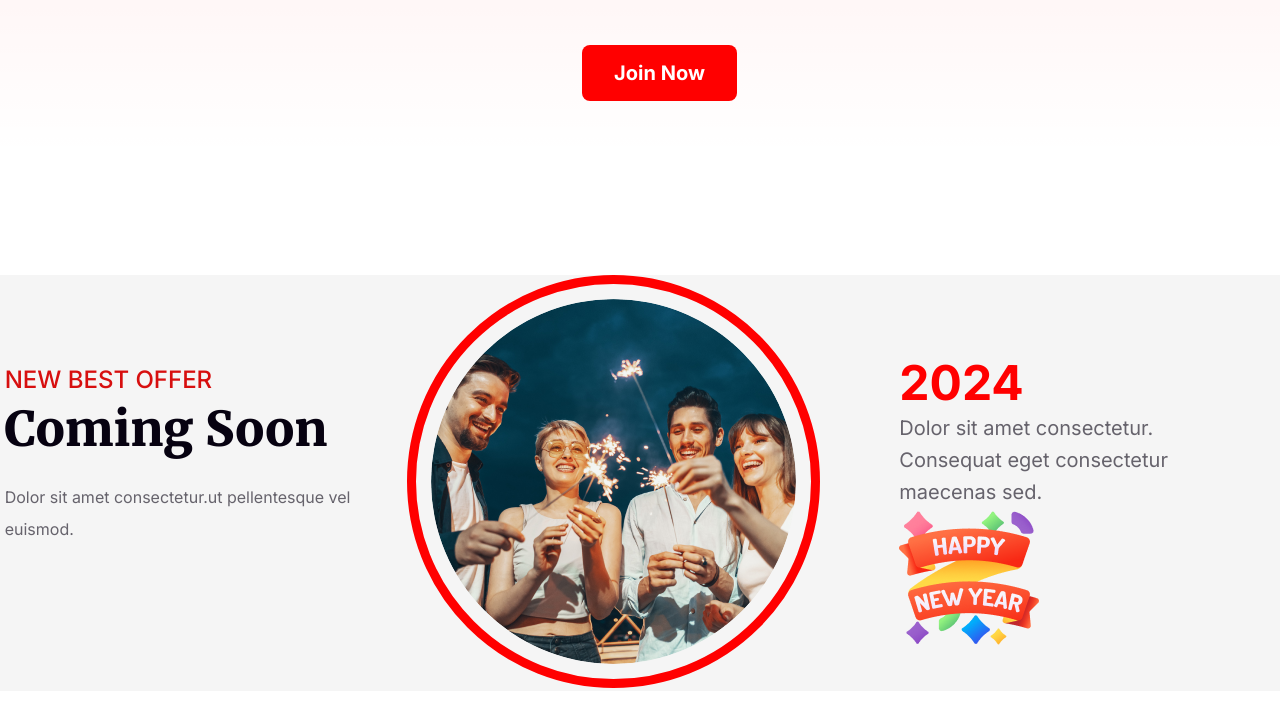
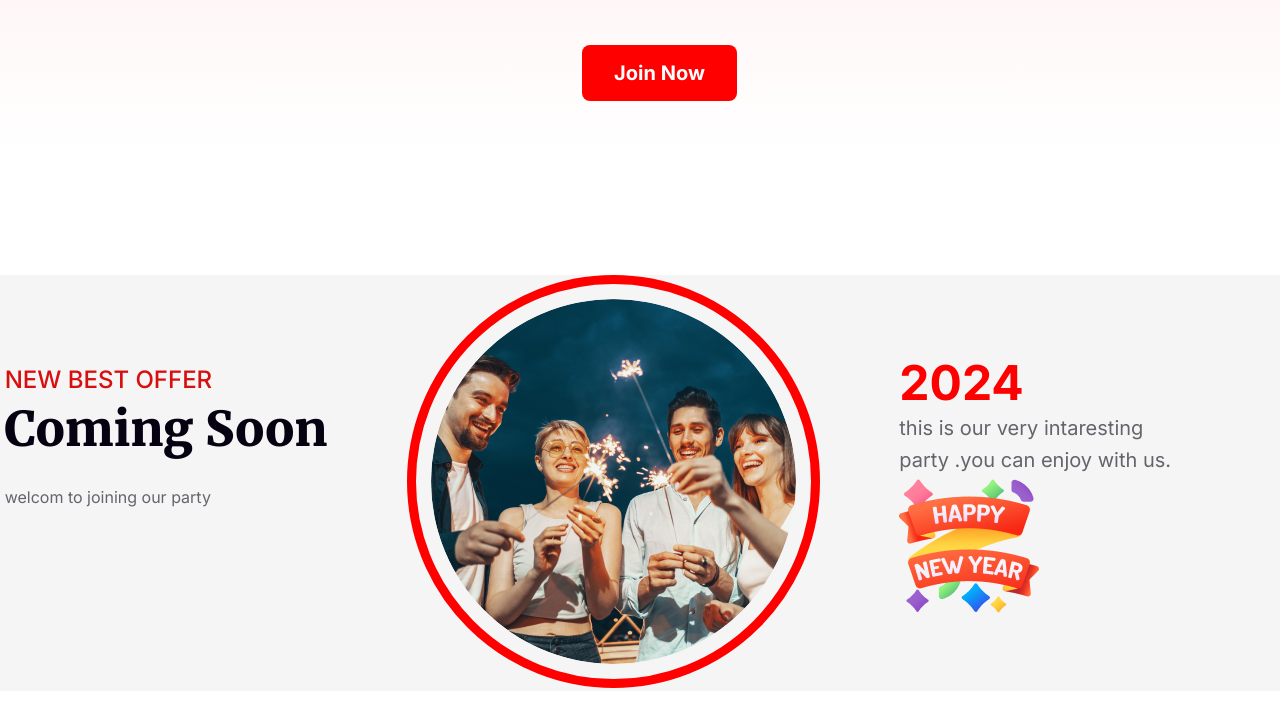
Before and after one commit to mizanurrahman70/B9-1-assainment, a plain HTML site: page index.html in a window 1280 px wide. Shown: the part 2734-3461 px from the top of the page. Drawn offline with nearby package versions, Linux system fonts and the light colour scheme.

Commit message:
added my p repo

```diff
--- a/index.html
+++ b/index.html
@@ -34,7 +34,7 @@
  <div class="welcome-container">
     <div class="welcom">
         <h1>Welcome to <br> midnight party</h1>
-        <p>Dolor sit amet consectetur. Consequat eget consectetur maecenas sed molestie malesuada. Ipsum sed sodales risus ut pellentesque vel euismod. </p>
+        <p>welcome our new pary event.this party is very intaresting we areng it and most populer peson. maney other people joining us</p>
         <p id="btn-p"><button class="main-btn">Join Now</button></p>
     </div>
     <div class="welcom"><img src="img/Group 70.png" alt=""></div>
@@ -59,12 +59,12 @@
             <div class="best-offert">
                 <h2>NEW BEST OFFER</h2>
                 <h1>Coming Soon</h1>
-                <p>Dolor sit amet consectetur.ut pellentesque vel euismod. </p>
+                <p>welcom to joining our party</p>
             </div>
             <div class="best-offer"><img id="rount-img" src="img/Ellipse 1.png" alt=""></div>
             <div class="best-offer" >
                 <h4 class="right-margin">2024</h4>
-                <h6 class="right-margin">Dolor sit amet consectetur. Consequat eget consectetur maecenas sed.</h6>
+                <h6 class="right-margin">this is our very intaresting party .you can enjoy with us.</h6>
                 <img class="right-margin" src="img/Group 96.png" alt="">
             </div>
         </div>
```
